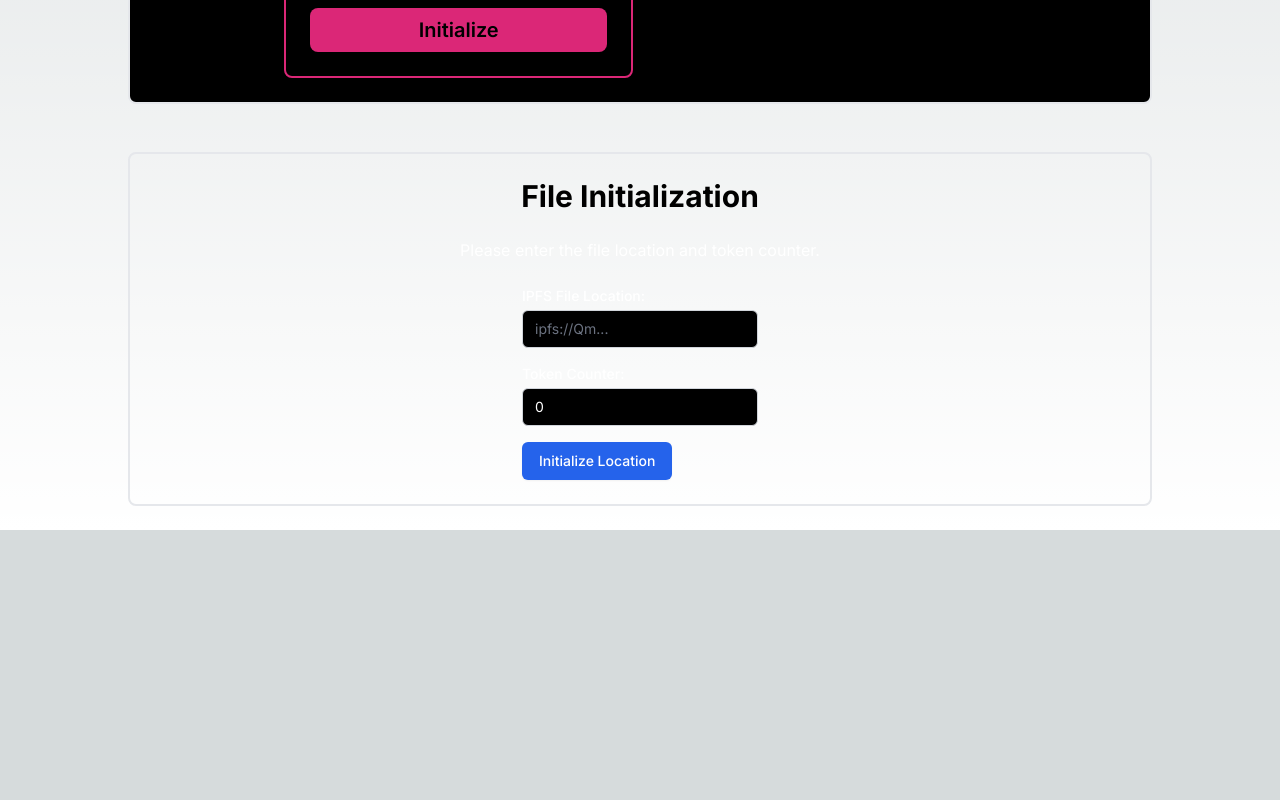
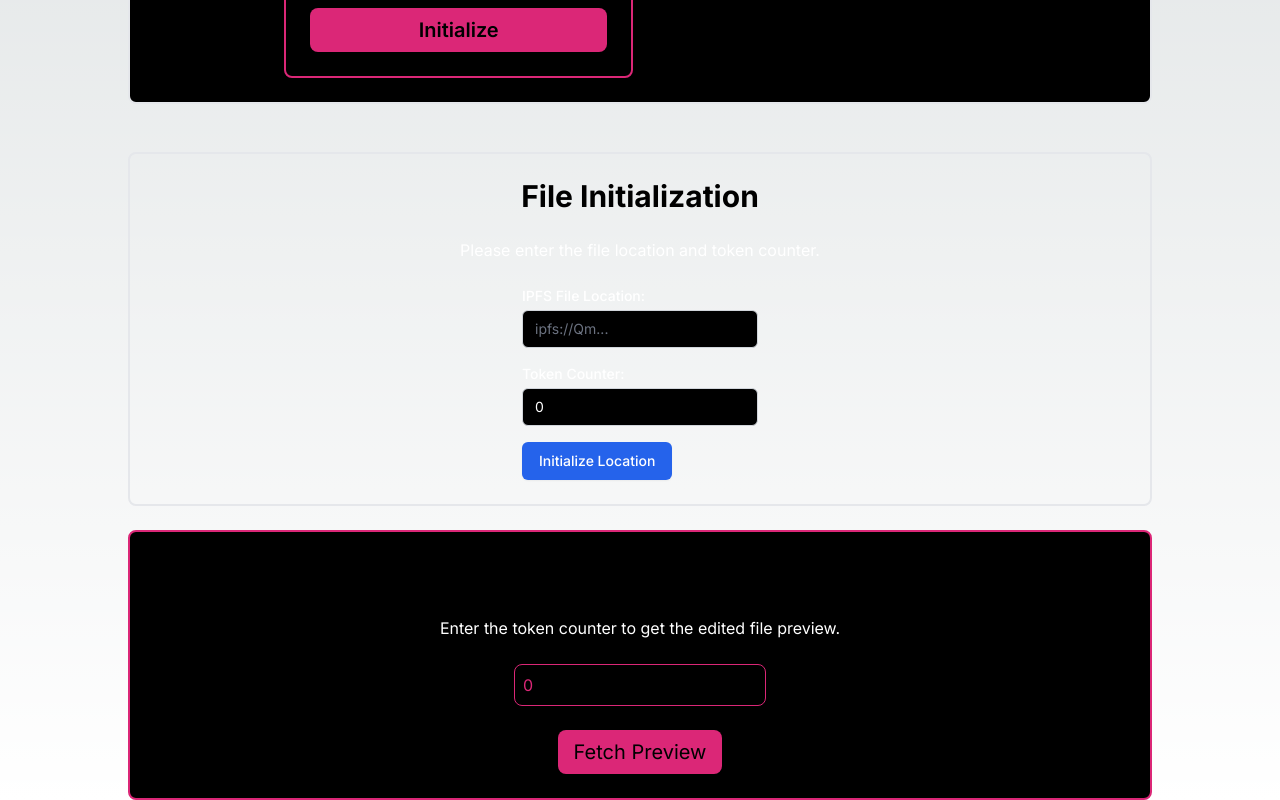
Before and after one commit to Saiweb3dev/DecentraContent, a Next.js app in the folder DecentraContent_NextJS/: page /DecentralizedExchange/Customer/ContractDashboard in a window 1280 px wide. Shown: the part 600-1400 px from the top of the page. Before the commit the page ends 1130 px from the top, so only its background shows below. Built offline with nearby package versions, Linux system fonts and the light colour scheme.

Commit message:
edited file location client side done

```diff
--- a/DecentraContent_NextJS/src/app/DecentralizedExchange/Customer/ContractDashboard/page.tsx
+++ b/DecentraContent_NextJS/src/app/DecentralizedExchange/Customer/ContractDashboard/page.tsx
@@ -1,4 +1,5 @@
 import InitialFileLocation from "@/components/Contract_Components/CustomerOnlyFunctions/File_Initialization/FI_Main_InitialFileLocation";
+import FilePreview from "@/components/Contract_Components/CustomerOnlyFunctions/File_Preview/FP_FilePreview";
 import InitializeContract from "@/components/Contract_Components/Token_Initialization/TI_Main_InitializeToken";
 
 function page() {
@@ -6,6 +7,7 @@ function page() {
     <div>
       <InitializeContract />
       <InitialFileLocation/>
+      <FilePreview/>
     </div>
   );
 }
--- /dev/null
+++ b/DecentraContent_NextJS/src/components/Contract_Components/CustomerOnlyFunctions/File_Preview/FP_FilePreview.tsx
@@ -0,0 +1,56 @@
+"use client"
+import React, { useState } from 'react';
+import useContract from '@/hooks/useContract'; // Adjust the import path as necessary
+
+// Need to collect the preivew data from the event and it is not done yet
+
+const FilePreview: React.FC = () => {
+  const [tokenCounter, setTokenCounter] = useState<number>(0);
+  const { callContractFunction } = useContract();
+  const [preview, setPreview] = useState<string>('');
+
+  const getFilePreview = async () => {
+    try {
+      const result = await callContractFunction(
+        'getPreviewOfEditedFile', // Name of the smart contract function
+        [tokenCounter], // Parameters passed to the function
+        "0" // No ether needed for this operation
+      );
+
+
+      if (result) {
+        setPreview(result);
+      } else {
+        alert('No preview found for the given token counter.');
+      }
+    } catch (error) {
+      console.error('Error fetching file preview:', error);
+      alert('An error occurred. Please try again later.');
+    }
+  };
+
+  return (
+    <div className="flex flex-col justify-center items-center space-y-6 max-w-5xl mx-auto bg-black border-pink-600 rounded-lg border-2 p-6">
+      <span className="text-3xl font-bold">Get Edited File Preview</span>
+      <p className="text-white">Enter the token counter to get the edited file preview.</p>
+      <input
+        type="number"
+        placeholder="Token Counter"
+        value={tokenCounter}
+        onChange={(e) => setTokenCounter(Number(e.target.value))}
+        className="text-pink-600 border border-pink-600 placeholder:text-white bg-black p-2 rounded-lg mb-4"
+        required
+      />
+      <button
+        type="button"
+        onClick={getFilePreview}
+        className="text-xl bg-pink-600 hover:bg-pink-500 duration-200 py-2 px-4 rounded-lg w-fit"
+      >
+        Fetch Preview
+      </button>
+      {preview && <p className="text-white mt-4">Edited File Preview: {preview}</p>}
+    </div>
+  );
+};
+
+export default FilePreview;
```
Also changed, not shown: 1 other file (tests, documents, lock files or other folders).
